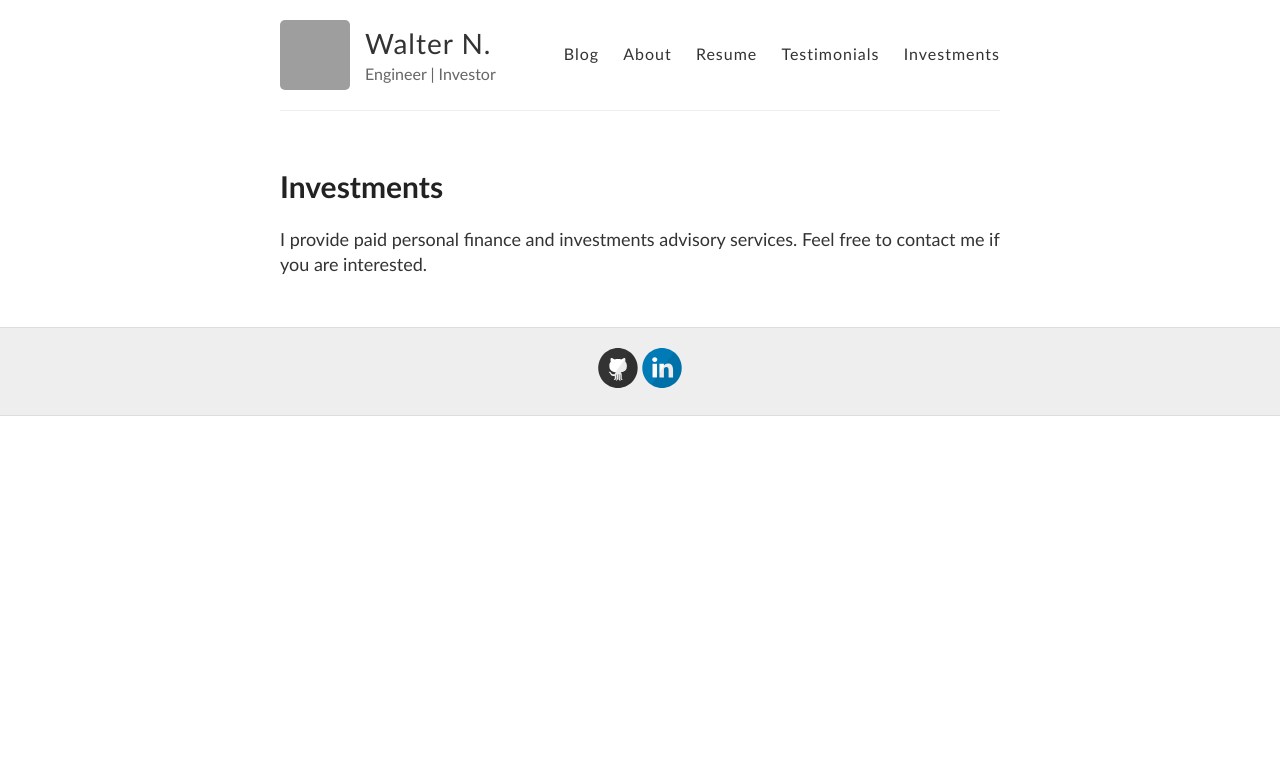
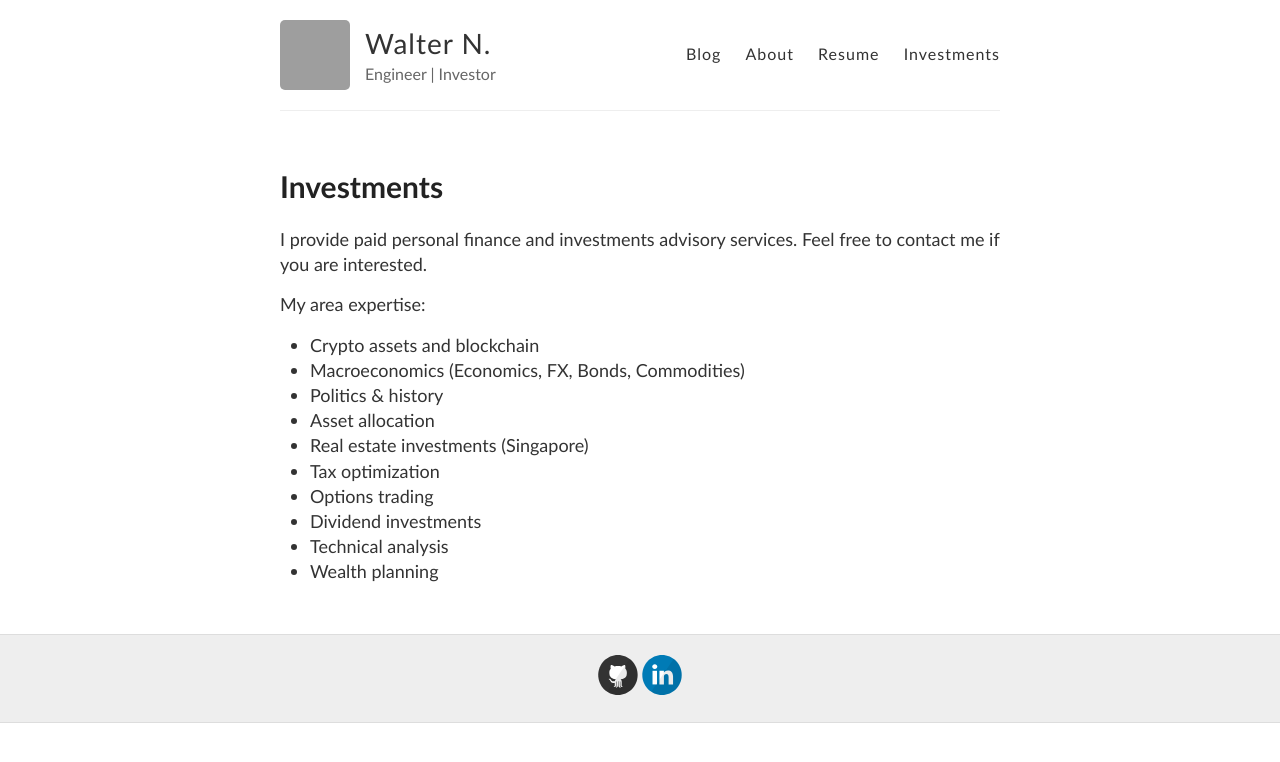
Before and after one commit to wngaw/wngaw.github.io, a Jekyll site: the page built from investments.md, in a window 1280 px wide. Shown: the top 762 px of the page. Built offline with Jekyll 4.4.1, drawn with Linux system fonts in a browser that asks for light colours; grey boxes are pictures that could not be loaded.

Commit message:
update investments

```diff
--- a/_layouts/default.html
+++ b/_layouts/default.html
@@ -41,7 +41,6 @@
             <a href="{{ site.baseurl }}/">Blog</a>
             <a href="{{ site.baseurl }}/about">About</a>
             <a href="{{ site.baseurl }}/resume">Resume</a>
-            <a href="{{ site.baseurl }}/testimonials">Testimonials</a>
             <a href="{{ site.baseurl }}/investments">Investments</a>
           </nav>
         </header>
--- a/investments.md
+++ b/investments.md
@@ -5,3 +5,15 @@ permalink: /investments/
 ---
 
 I provide paid personal finance and investments advisory services. Feel free to contact me if you are interested.
+
+My area expertise:
+- Crypto assets and blockchain
+- Macroeconomics (Economics, FX, Bonds, Commodities)
+- Politics & history
+- Asset allocation
+- Real estate investments (Singapore)
+- Tax optimization
+- Options trading
+- Dividend investments
+- Technical analysis
+- Wealth planning
```
